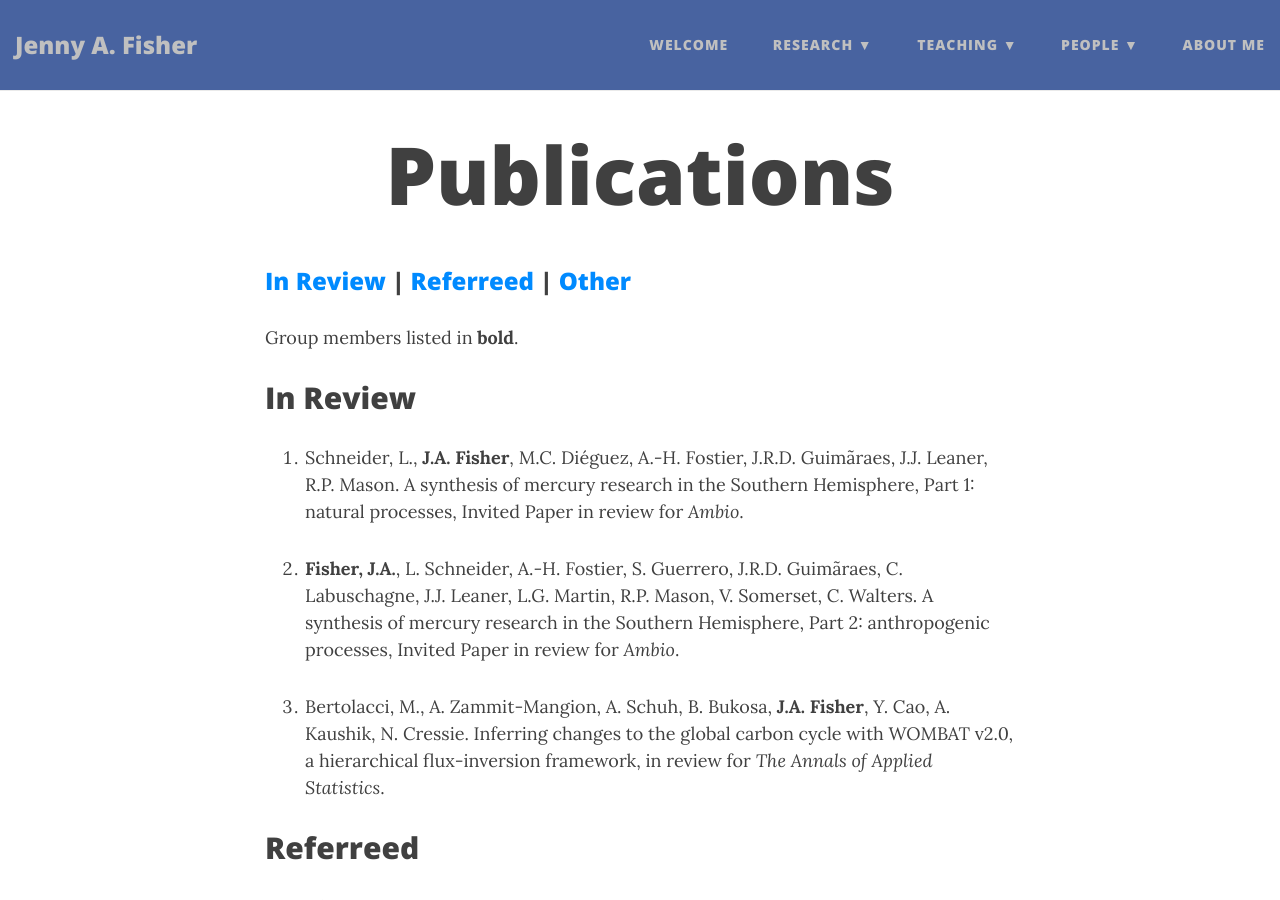
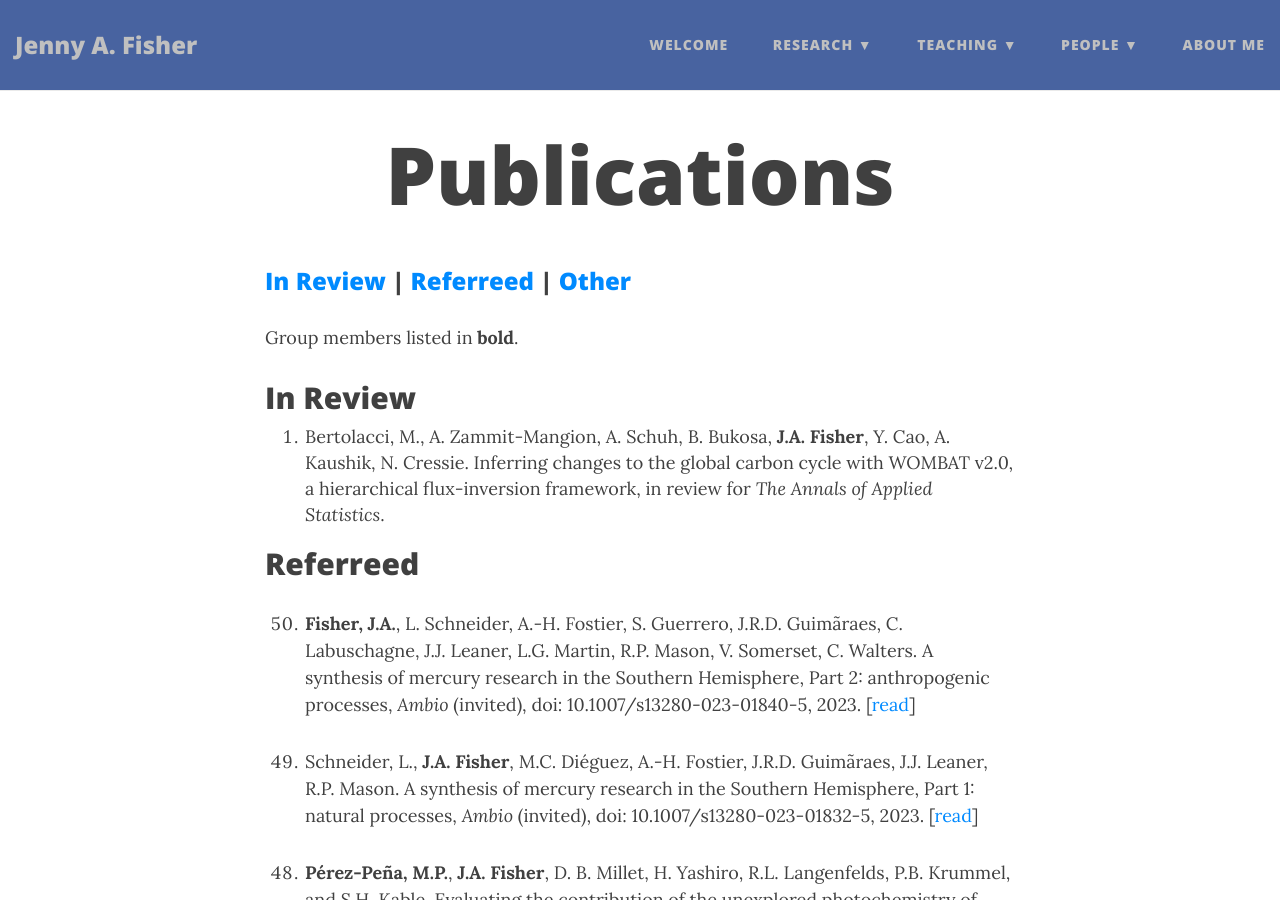
Before and after one commit to jennyfisher/jennyfisher.github.io, a Jekyll site: the page built from publications.md, in a window 1280 px wide and 900 px high. Built offline with Jekyll 4.4.1, drawn with Linux system fonts in a browser that asks for light colours; nearby versions of some CDN libraries.

Commit message:
Update publications.md

```diff
--- a/publications.md
+++ b/publications.md
@@ -10,14 +10,15 @@
 ## In Review
 
 
-1. Schneider, L., **J.A. Fisher**, M.C. Diéguez, A.-H. Fostier, J.R.D. Guimãraes, J.J. Leaner, R.P. Mason. A synthesis of mercury research in the Southern Hemisphere, Part 1: natural processes, Invited Paper in review for *Ambio*.
-
-2.	**Fisher, J.A.**, L. Schneider, A.-H. Fostier, S. Guerrero, J.R.D. Guimãraes, C. Labuschagne, J.J. Leaner, L.G. Martin, R.P. Mason, V. Somerset, C. Walters. A synthesis of mercury research in the Southern Hemisphere, Part 2: anthropogenic processes, Invited Paper in review for *Ambio*.
 
 3.	Bertolacci, M., A. Zammit-Mangion, A. Schuh, B. Bukosa, **J.A. Fisher**, Y. Cao, A. Kaushik, N. Cressie. Inferring changes to the global carbon cycle with WOMBAT v2.0, a hierarchical flux-inversion framework, in review for *The Annals of Applied Statistics*.
 
 
 ## Referreed
+
+1.	**Fisher, J.A.**, L. Schneider, A.-H. Fostier, S. Guerrero, J.R.D. Guimãraes, C. Labuschagne, J.J. Leaner, L.G. Martin, R.P. Mason, V. Somerset, C. Walters. A synthesis of mercury research in the Southern Hemisphere, Part 2: anthropogenic processes, *Ambio* (invited), doi: 10.1007/s13280-023-01840-5, 2023. [[read](https://link.springer.com/article/10.1007/s13280-023-01840-5)]
+
+1. Schneider, L., **J.A. Fisher**, M.C. Diéguez, A.-H. Fostier, J.R.D. Guimãraes, J.J. Leaner, R.P. Mason. A synthesis of mercury research in the Southern Hemisphere, Part 1: natural processes, *Ambio* (invited), doi: 10.1007/s13280-023-01832-5, 2023. [[read](https://link.springer.com/article/10.1007/s13280-023-01832-5)]
 
 1. **Pérez-Peña, M.P.**, **J.A. Fisher**, D. B. Millet, H. Yashiro, R.L. Langenfelds, P.B. Krummel, and S.H. Kable. Evaluating the contribution of the unexplored photochemistry of aldehydes on the tropospheric levels of molecular hydrogen (H2), Atmospheric Chemistry and Physics, 22, 12367–12386, doi: 10.5194/acp-22-12367-2022, 2022. [[read](https://acp.copernicus.org/articles/22/12367/2022/)]
 
```
